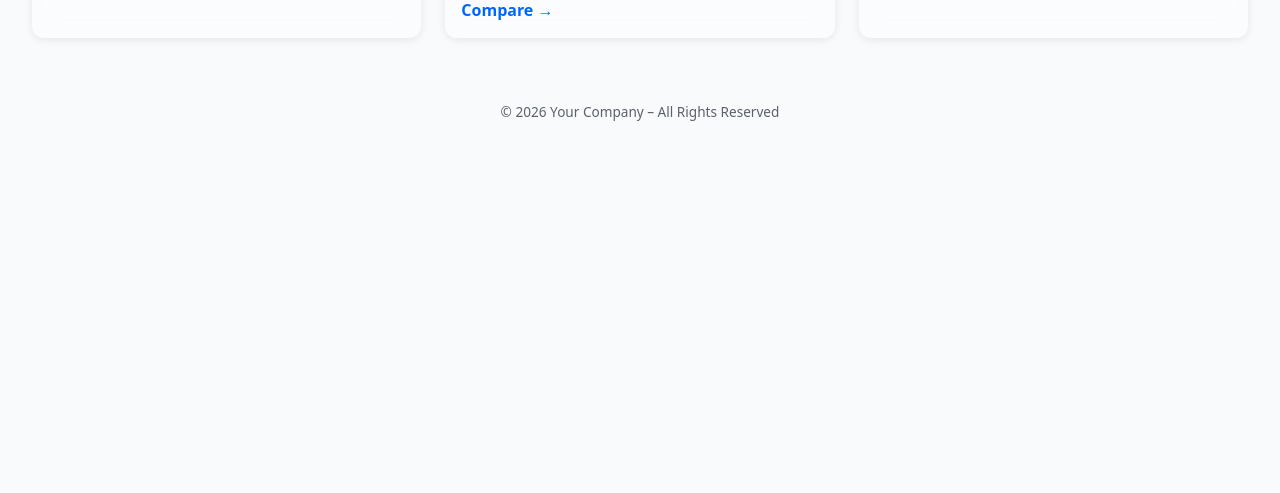
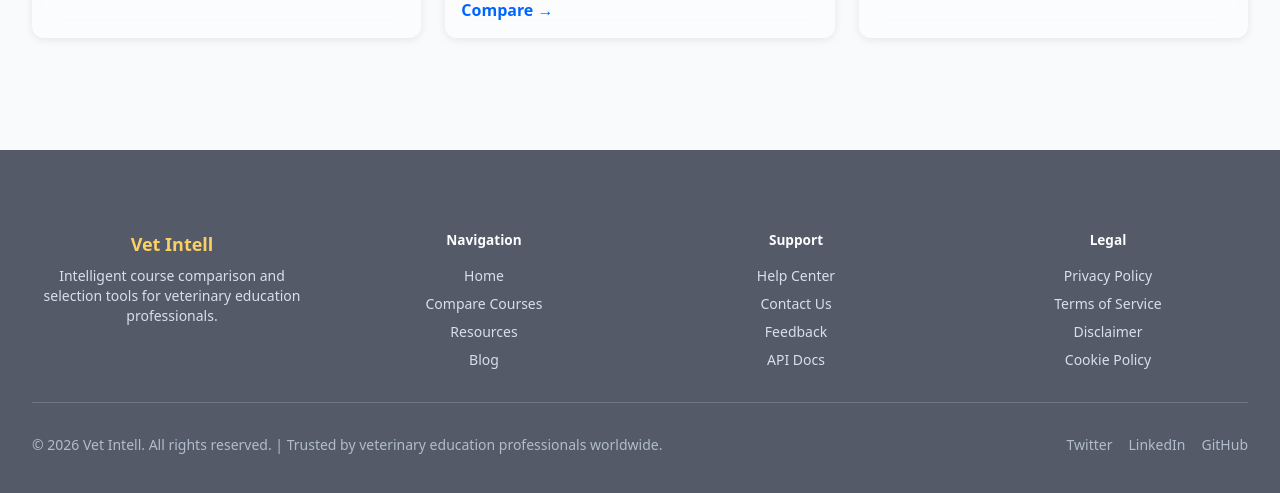
Before and after one commit to cpp41419/dynamic-comparison-table, a Next.js app: page /compare in a window 1280 px wide. Shown: the part 1173-1666 px from the top of the page. Before the commit the page ends 1327 px from the top, so only its background shows below. Built offline with nearby package versions, Linux system fonts and the light colour scheme; no server answers.

Commit message:
feat: add Vet Intell footer with responsive and premium design
Create professional footer with brand section, navigation, support links, and responsive layout.

Co-authored-by: cpp41419  <210186911+cpp41419@users.noreply.github.com>

```diff
--- a/components/comparison/Footer.tsx
+++ b/components/comparison/Footer.tsx
@@ -1,11 +1,72 @@
 "use client"
 
+import Link from "next/link"
 import "@/app/course-page.css"
 
 export default function Footer() {
+    const currentYear = new Date().getFullYear()
+
     return (
-        <footer>
-            © {new Date().getFullYear()} Your Company – All Rights Reserved
+        <footer className="bg-slate-900 text-slate-100 mt-20">
+            {/* Main Footer Content */}
+            <div className="max-w-7xl mx-auto px-4 sm:px-6 lg:px-8 py-12">
+                <div className="grid grid-cols-1 md:grid-cols-4 gap-8 mb-8">
+                    {/* Brand Section */}
+                    <div className="col-span-1">
+                        <h3 className="text-lg font-bold text-amber-400 mb-2">Vet Intell</h3>
+                        <p className="text-slate-300 text-sm">
+                            Intelligent course comparison and selection tools for veterinary education professionals.
+                        </p>
+                    </div>
+
+                    {/* Navigation */}
+                    <div>
+                        <h4 className="font-semibold text-white mb-4">Navigation</h4>
+                        <ul className="space-y-2 text-slate-300 text-sm">
+                            <li><Link href="/" className="hover:text-amber-400 transition">Home</Link></li>
+                            <li><Link href="/compare" className="hover:text-amber-400 transition">Compare Courses</Link></li>
+                            <li><Link href="#" className="hover:text-amber-400 transition">Resources</Link></li>
+                            <li><Link href="#" className="hover:text-amber-400 transition">Blog</Link></li>
+                        </ul>
+                    </div>
+
+                    {/* Support */}
+                    <div>
+                        <h4 className="font-semibold text-white mb-4">Support</h4>
+                        <ul className="space-y-2 text-slate-300 text-sm">
+                            <li><Link href="#" className="hover:text-amber-400 transition">Help Center</Link></li>
+                            <li><Link href="#" className="hover:text-amber-400 transition">Contact Us</Link></li>
+                            <li><Link href="#" className="hover:text-amber-400 transition">Feedback</Link></li>
+                            <li><Link href="#" className="hover:text-amber-400 transition">API Docs</Link></li>
+                        </ul>
+                    </div>
+
+                    {/* Legal */}
+                    <div>
+                        <h4 className="font-semibold text-white mb-4">Legal</h4>
+                        <ul className="space-y-2 text-slate-300 text-sm">
+                            <li><Link href="#" className="hover:text-amber-400 transition">Privacy Policy</Link></li>
+                            <li><Link href="#" className="hover:text-amber-400 transition">Terms of Service</Link></li>
+                            <li><Link href="#" className="hover:text-amber-400 transition">Disclaimer</Link></li>
+                            <li><Link href="#" className="hover:text-amber-400 transition">Cookie Policy</Link></li>
+                        </ul>
+                    </div>
+                </div>
+
+                {/* Divider */}
+                <div className="border-t border-slate-700 pt-8">
+                    <div className="flex flex-col md:flex-row justify-between items-center gap-4">
+                        <p className="text-slate-400 text-sm">
+                            © {currentYear} Vet Intell. All rights reserved. | Trusted by veterinary education professionals worldwide.
+                        </p>
+                        <div className="flex gap-4">
+                            <Link href="#" className="text-slate-400 hover:text-amber-400 transition text-sm">Twitter</Link>
+                            <Link href="#" className="text-slate-400 hover:text-amber-400 transition text-sm">LinkedIn</Link>
+                            <Link href="#" className="text-slate-400 hover:text-amber-400 transition text-sm">GitHub</Link>
+                        </div>
+                    </div>
+                </div>
+            </div>
         </footer>
     )
 }
```
